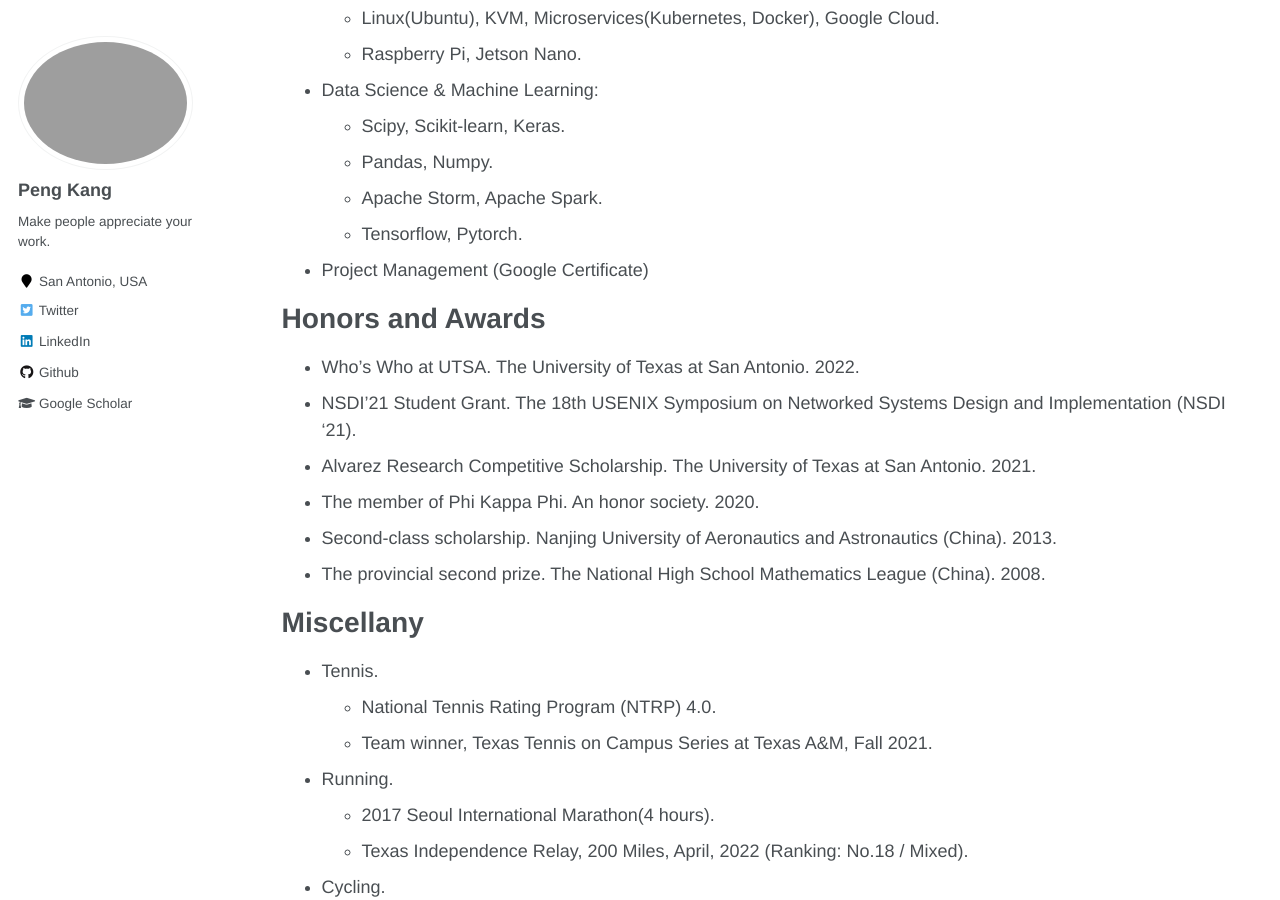
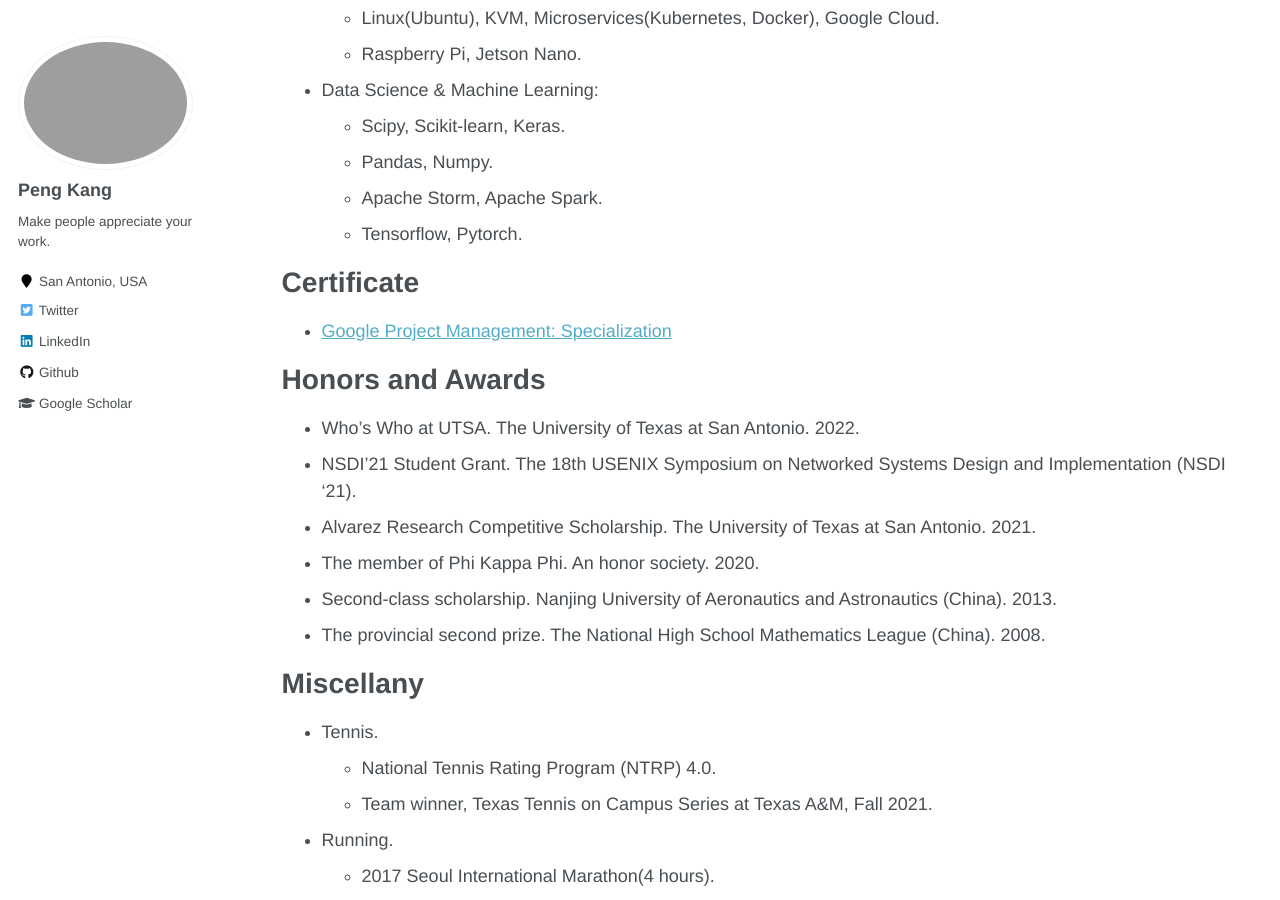
Before and after one commit to pengkang12/pengkang12.github.io, a Jekyll site: the page built from _pages/cv.md, in a window 1280 px wide and 900 px high, scrolled down 840 px. Built offline with Jekyll 4.4.1, drawn with Linux system fonts in a browser that asks for light colours.

Commit message:
Update cv.md

```diff
--- a/_pages/cv.md
+++ b/_pages/cv.md
@@ -37,7 +37,10 @@ Skills
   * Pandas, Numpy.
   * Apache Storm, Apache Spark.
   * Tensorflow, Pytorch.
-* Project Management (Google Certificate)
+
+Certificate
+======
+* [Google Project Management: Specialization](https://www.coursera.org/account/accomplishments/specialization/certificate/YXUT36HK2MTF)
 
 Honors and Awards
 ======
```
